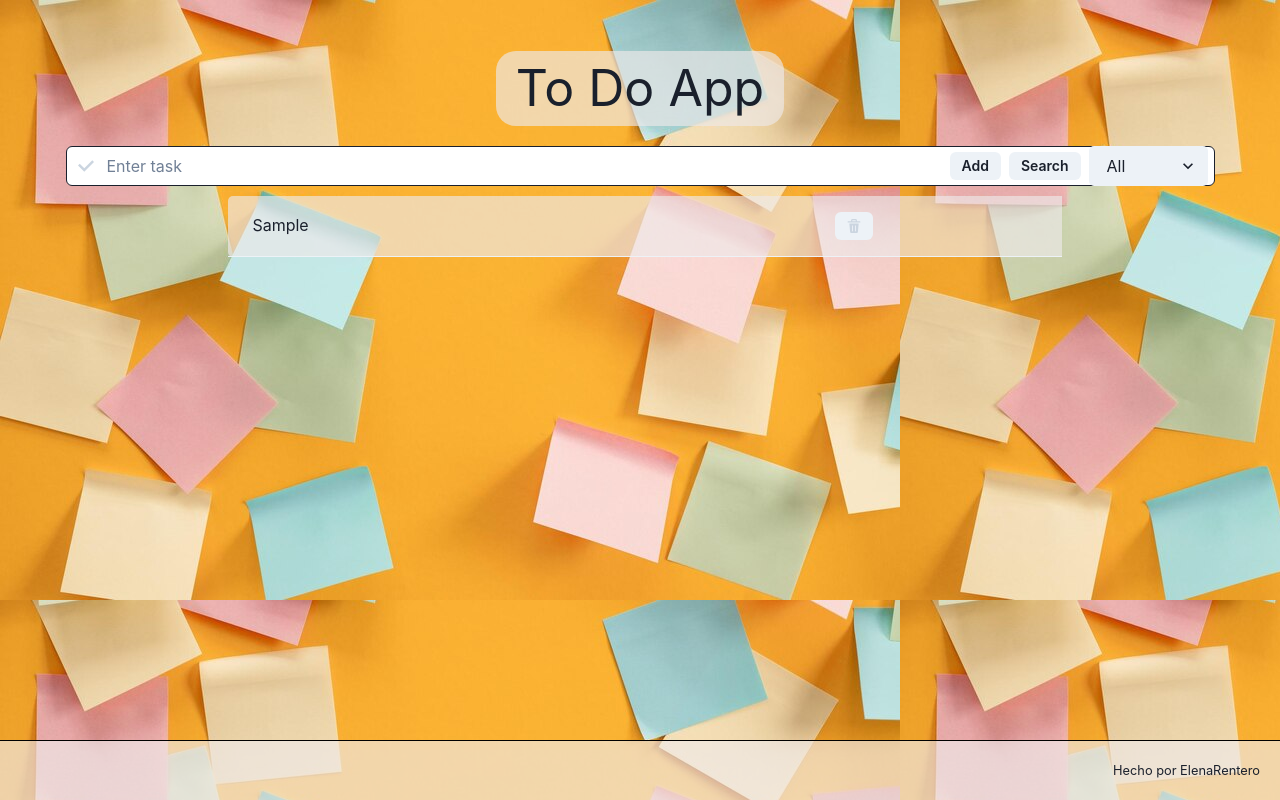
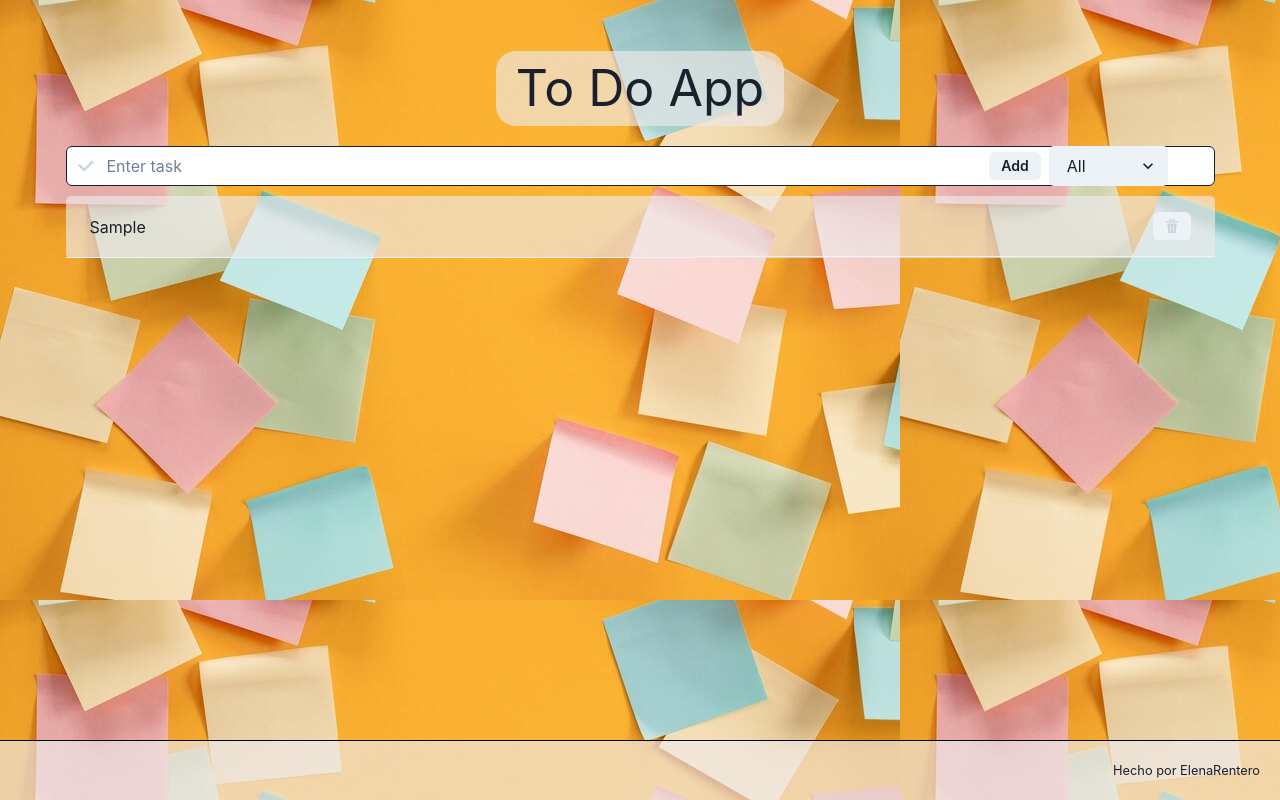
Before and after one commit to ElenaRentero/to-do-app, a React (Vite) app: page /#/ in a window 1280 px wide. Both pictures are taken after typing "Sample" into the empty fields and a click on the button "Add". Built offline with nearby package versions, Linux system fonts and the light colour scheme.

Commit message:
Delete search button and search with the input

```diff
--- a/src/components/App.jsx
+++ b/src/components/App.jsx
@@ -1,14 +1,18 @@
 import { useState, useEffect } from 'react'
-import { Button, ButtonGroup, Input, InputGroup, InputLeftElement, InputRightElement, Select, Table, Tbody, Tr, Td, TableContainer } from '@chakra-ui/react'
-import { CheckIcon, DeleteIcon } from '@chakra-ui/icons'
+import { Button, Tbody, Tr, Td } from '@chakra-ui/react'
+import { DeleteIcon } from '@chakra-ui/icons'
 import ls from '../services/localStorage.js'
+import Header from './Header.jsx'
+import Form from './Form.jsx'
+import Footer from './Footer.jsx'
 import '../styles/App.scss'
+import '../styles/core/Reset.scss'
 
 function App() {
   const [tasks, setTasks] = useState(ls.get('tasks', []))
   const [newTask, setNewTask] = useState('')
   const [displayTasks, setDisplayTasks] = useState(tasks)
-  const [filteredTasks, setFilteredTasks] = useState('')
+  const [filteredTasks, setFilteredTasks] = useState('All')
   /* const [filterActive, setFilterActive] = useState('Active');
   const [filterCompleted, setFilterCompleted] = useState('Completed');*/
 
@@ -18,44 +22,44 @@ function App() {
 
   useEffect(() => {
     const tasksFromLS = ls.get('tasks');
-    if (tasksFromLS) setTasks(tasksFromLS);
+    if (tasksFromLS) {
+      setTasks(tasksFromLS);
+      setDisplayTasks(tasksFromLS)
+    }
   }, []);
 
-  const handleSubmit = (ev) => {
-    ev.preventDefault()
-  }
-
-  const handleChange = (ev) => {
-    setNewTask(ev.target.value)
+  const changeInput = (value) => {
+    setNewTask(value)
+    renderTasks(filterTasks(value))
   }
 
   const handleClickAdd = () => {
-    if (!tasks.find(item => item.toLowerCase().includes(newTask.toLowerCase()))) {
-      const updatedTasks = [...tasks, newTask];
-      setTasks(updatedTasks);
-      setDisplayTasks(updatedTasks)
-      setNewTask('');
-    }
+    if (newTask === '') { return; }
+    if (tasks.find(item => item.toLowerCase() === newTask.toLowerCase())) { return; }
+    const updatedTasks = [...tasks, newTask];
+    setTasks(updatedTasks);
+    setDisplayTasks(updatedTasks)
+    setNewTask('');
   }
 
-  const handleClickSearch = () => {
-    if (!newTask) {
-      setDisplayTasks(tasks)
-      renderTasks()
-    } else {
-      filterTasks();
-    }
+  function capitalizeFirstLetter(string) {
+    return string.charAt(0).toUpperCase() + string.slice(1);
   }
 
-  const filterTasks = () => {
-    if (!newTask) return;
-    const filteredTasks = tasks.filter(item => item.toLowerCase().includes(newTask.toLowerCase()));
+  const filterTasks = (value) => {
+    const filteredTasks = tasks.filter(item => item.toLowerCase().includes(value.toLowerCase()));
     setDisplayTasks(filteredTasks);
   }
 
-  const handleSelect = (ev) => {
-    setFilteredTasks(ev.target.value)
-    if (ev.target.value === 'All'){
+  const handleDeleteTask = (index) => {
+    const updatedTasks = tasks.filter((_, i) => i !== index);
+    setTasks(updatedTasks)
+    setDisplayTasks(updatedTasks)
+  }
+
+  const filterSelect = (value) => {
+    setFilteredTasks(value)
+    if (value === 'All') {
       setDisplayTasks(tasks)
       renderTasks()
       setNewTask('')
@@ -63,49 +67,26 @@ function App() {
   }
 
   const renderTasks = (array = displayTasks) => {
-    if (array) {
+    if (array && array.length) {
       return <Tbody>{array.map((item, index) => (
-        <Tr key={index} id={index}><Td className='table__item'> {item} </Td><Td><Button h='1.75rem' size='sm' className='button__delete'><DeleteIcon className='button__delete--icon' color='gray.300'></DeleteIcon></Button></Td></Tr>
+        <Tr key={index} id={index}><Td className='table__item'> {capitalizeFirstLetter(item)} </Td><Td className='button'><Button h='1.75rem' size='sm' className='button__delete' onClick={() => handleDeleteTask(index)}><DeleteIcon className='button__delete--icon' color='gray.300'></DeleteIcon></Button></Td></Tr>
       ))}</Tbody>
     }
   }
 
-
   return (
     <div className="App">
-      <header className='header'>
-        <h1 className='header__title'>To Do App</h1>
-      </header>
-      <main className='main'>
-        <form className='main__form' onSubmit={handleSubmit}>
-          <div>
-          <InputGroup size='md'>
-            <Input htmlSize={100} className='main__form--input' type="text" name="task" id="task" value={newTask} placeholder='Enter task' backgroundColor='white' onChange={handleChange} />
-            <label className='main__form--label' htmlFor="task"></label>
-            <InputLeftElement pointerEvents='none' children={<CheckIcon color={tasks.find(item => item.toLowerCase().includes(newTask.toLowerCase())) || newTask === '' ? 'gray.300' : 'green.300'} />}></InputLeftElement>
-            <InputRightElement width='17rem'>
-              <ButtonGroup>
-                <Button h='1.75rem' size='sm' className={'button__add ' + (!tasks.find(item => item.toLowerCase().includes(newTask.toLowerCase())) || newTask === '' ? '' : 'not-active')} onClick={handleClickAdd}>Add</Button>
-                <Button h='1.75rem' size='sm' className='button__search' onClick={handleClickSearch}>Search</Button>
-              </ButtonGroup>
-            <Select size='s' variant='filled' width='auto' marginLeft={2} borderRadius='5px' onSelect={handleSelect}>
-              <option value='All'>All</option>
-              <option value='Active'>Active</option>
-              <option value='Completed'>Completed</option>
-            </Select>
-            </InputRightElement>
-            </InputGroup>
-          </div>
-        </form>
-        <TableContainer width='83%' height='310px' overflowY='scroll' overflowX='hidden' marginTop='10px'>
-          <Table variant='simple' className='table'>
-                {renderTasks()}
-          </Table>
-        </TableContainer>
-      </main>
-      <footer className='footer'>
-        <small className='footer__text'>Hecho por ElenaRentero</small>
-      </footer>
+      <Header />
+      <Form
+        tasks={tasks}
+        newTask={newTask}
+        filteredTasks={filteredTasks}
+        changeInput={changeInput}
+        handleClickAdd={handleClickAdd}
+        filterSelect={filterSelect}
+        renderTasks={renderTasks}
+      />
+      <Footer />
     </div >
   )
 }
--- /dev/null
+++ b/src/components/Footer.jsx
@@ -0,0 +1,9 @@
+function Footer() {
+    return (
+        <footer className='footer'>
+            <small className='footer__text'>Hecho por ElenaRentero</small>
+        </footer>
+    )
+}
+
+export default Footer
--- /dev/null
+++ b/src/components/Form.jsx
@@ -0,0 +1,21 @@
+import InputForm from './InputForm.jsx'
+import TableForm from './TableForm.jsx'
+
+function Form({ tasks, newTask, filteredTasks, changeInput, handleClickAdd, filterSelect, renderTasks }) {
+    const handleSubmit = (ev) => {
+        ev.preventDefault()
+    }
+
+    return (
+        <main className='main'>
+            <form className='main__form' onSubmit={handleSubmit}>
+                <div>
+                    <InputForm tasks={tasks} newTask={newTask} filteredTasks={filteredTasks} changeInput={changeInput} handleClickAdd={handleClickAdd} filterSelect={filterSelect} />
+                    <TableForm renderTasks={renderTasks} />
+                </div>
+            </form>
+        </main>
+    )
+}
+
+export default Form
--- /dev/null
+++ b/src/components/Header.jsx
@@ -0,0 +1,9 @@
+function Header() {
+    return (
+        <header className='header'>
+            <h1 className='header__title'>To Do App</h1>
+        </header>
+    )
+}
+
+export default Header
--- /dev/null
+++ b/src/components/InputForm.jsx
@@ -0,0 +1,29 @@
+import { Button, Input, InputGroup, InputLeftElement, InputRightElement, Select } from '@chakra-ui/react'
+import { CheckIcon } from '@chakra-ui/icons'
+
+function InputForm({ tasks, newTask, filteredTasks, changeInput, handleClickAdd, filterSelect }) {
+    const handleChangeInput = (ev) => {
+        changeInput(ev.target.value)
+    }
+    const handleSelect = (ev) => {
+        filterSelect(ev.target.value)
+    }
+
+    return (
+        <InputGroup size='md'>
+            <Input htmlSize={100} className='main__form--input' type="text" name="task" id="task" value={newTask} placeholder='Enter task' backgroundColor='white' onChange={handleChangeInput} />
+            <label className='main__form--label' htmlFor="task"></label>
+            <InputLeftElement pointerEvents='none' children={<CheckIcon color={tasks.find(item => item.toLowerCase().includes(newTask.toLowerCase())) || newTask === '' ? 'gray.300' : 'green.300'} />}></InputLeftElement>
+            <InputRightElement width='17rem'>
+                <Button h='1.75rem' size='sm' className={'button__add ' + (!tasks.find(item => item.toLowerCase().includes(newTask.toLowerCase())) || newTask === '' ? '' : 'not-active')} onClick={handleClickAdd}>Add</Button>
+                <Select size='s' variant='filled' width='auto' marginLeft={2} borderRadius='5px' value={filteredTasks} onChange={handleSelect}>
+                    <option value='All'>All</option>
+                    <option value='Active'>Active</option>
+                    <option value='Completed'>Completed</option>
+                </Select>
+            </InputRightElement>
+        </InputGroup>
+    )
+}
+
+export default InputForm
--- /dev/null
+++ b/src/components/TableForm.jsx
@@ -0,0 +1,11 @@
+import { Table, TableContainer } from '@chakra-ui/react'
+
+function TableForm({ renderTasks }) {
+    return (
+        <TableContainer width='100%' height='310px' overflowY='scroll' overflowX='hidden' marginTop='10px'>
+            <Table variant='simple' className='table'>{renderTasks()}</Table>
+        </TableContainer>
+    )
+}
+
+export default TableForm
--- a/src/styles/App.scss
+++ b/src/styles/App.scss
@@ -1,38 +1,37 @@
-.body{
-    background-image: url('../images/background1.jpg');
+.body {
+  background-image: url("../images/background1.jpg");
 }
 
-.not-active{
+.not-active {
   visibility: hidden;
 }
 
-.header{
+.header {
   display: flex;
   justify-content: center;
   font-size: 50px;
   margin-top: 4%;
-    &__title{
+  &__title {
     background: rgba(238, 234, 234, 0.653);
     border-radius: 20px;
     padding: 0 20px 0 20px;
   }
 }
 
-.main{
-    &__form{
+.main {
+  &__form {
     width: 100vw;
     display: flex;
     justify-content: center;
     margin-top: 20px;
-        &--input{
+    &--input {
       background-color: #fff;
     }
   }
 }
 
-.table{
+.table {
   width: 100%;
-    margin-left: 21.5%;
   border-radius: 5px;
   border-top: 0px;
   overflow-x: scroll;
@@ -40,13 +39,17 @@
   background: rgba(238, 234, 234, 0.653);
 }
 
-.button__delete{
-    &--icon:hover{
+.button {
+  display: flex;
+  justify-content: flex-end;
+  &__delete {
+    &--icon:hover {
       color: black;
     }
   }
+}
 
-.footer{
+.footer {
   width: 100%;
   bottom: 0px;
   position: fixed;
@@ -54,5 +57,5 @@
   justify-content: flex-end;
   padding: 20px 20px 20px 20px;
   border-top: solid 1px black;
-    background: rgba(238, 234, 234, 0.653)
+  background: rgba(238, 234, 234, 0.653);
 }
```
Lines whose indentation alone changed are shown as unchanged.
